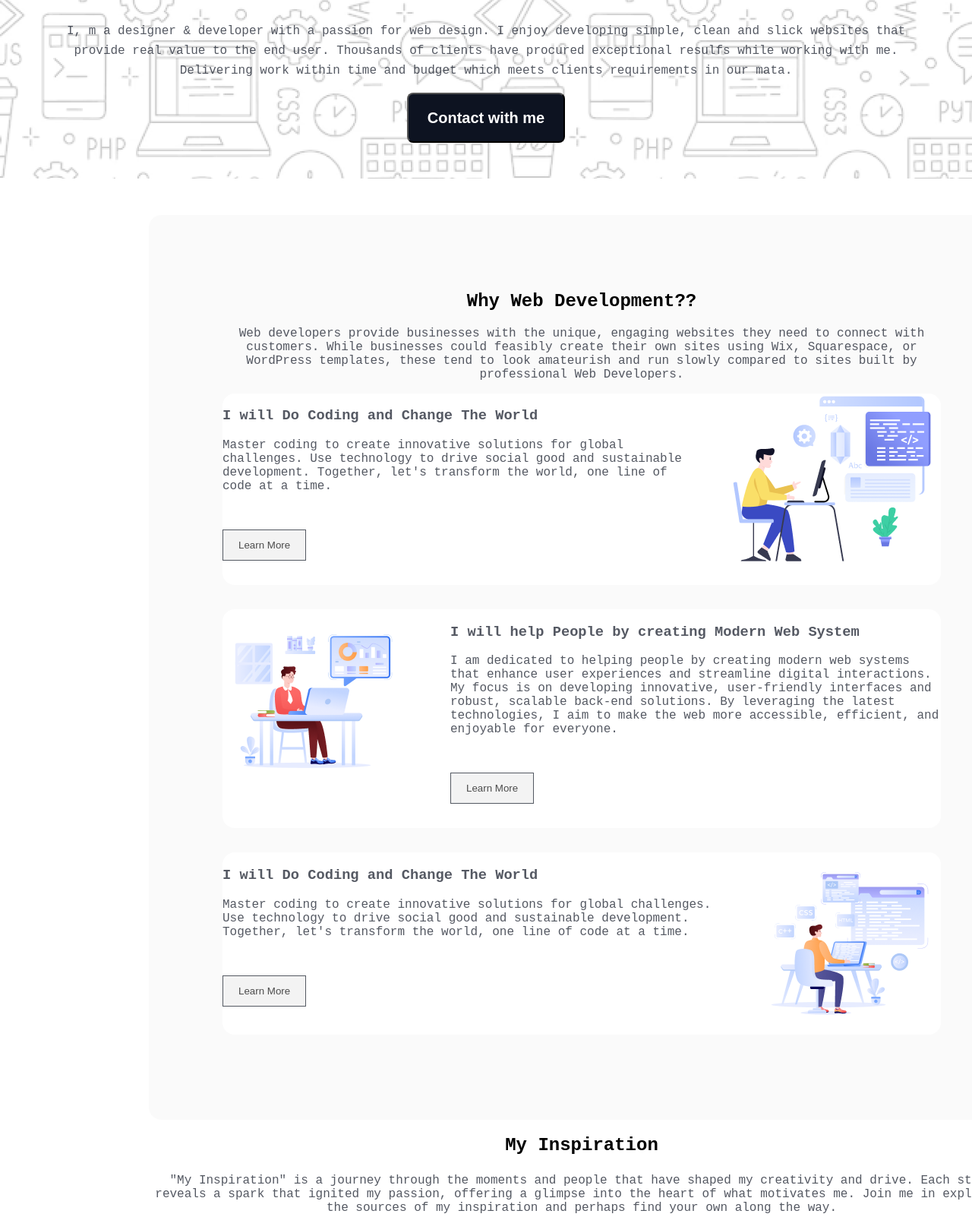
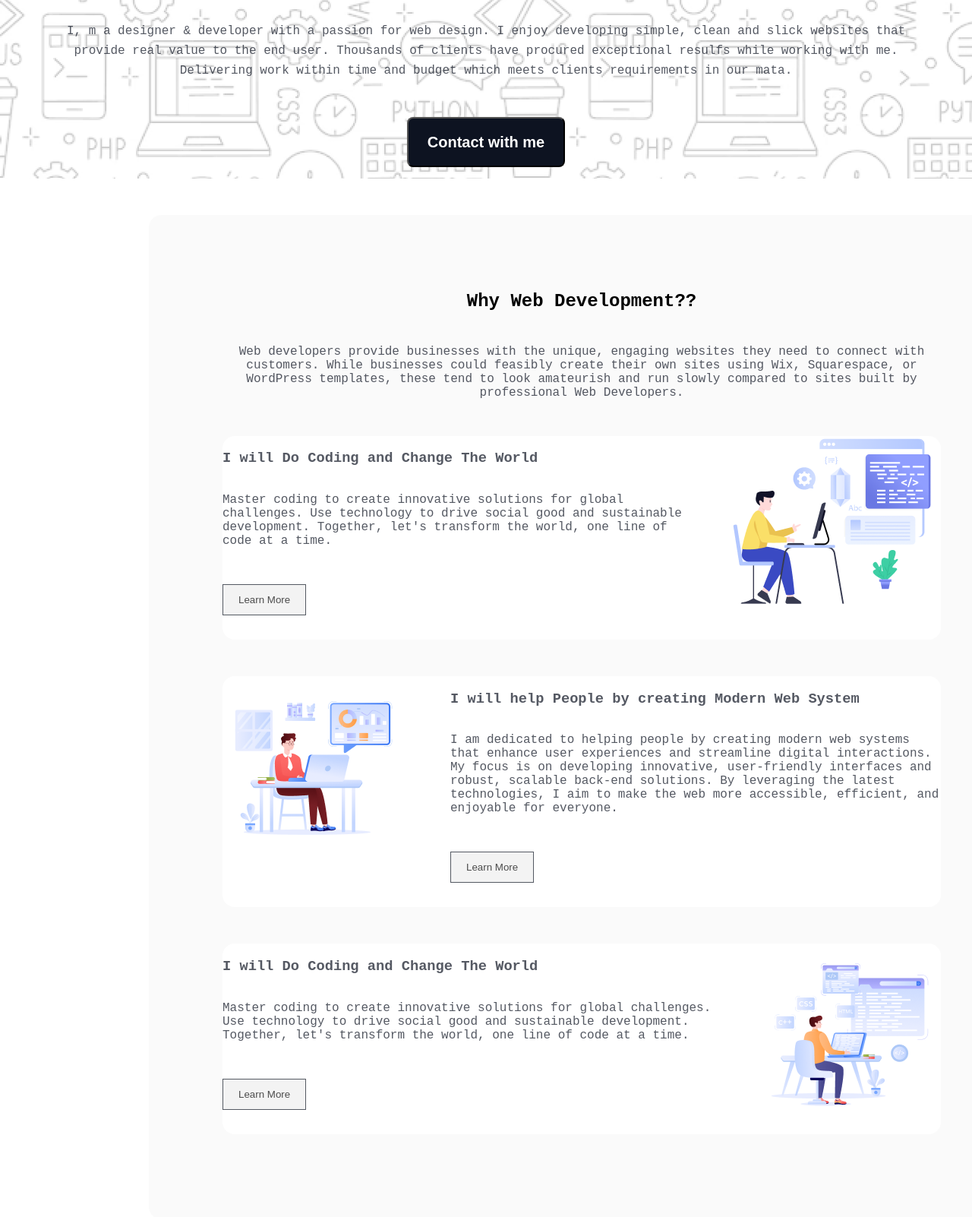
Before and after one commit to gr99murad/project-assingment-1, a plain HTML site: page index.html in a window 1280 px wide. Shown: the part 620-2222 px from the top of the page at 76% size. Drawn offline with Linux system fonts and the light colour scheme; a web font is replaced by a local one.

Commit message:
Project completed

```diff
--- a/index.html
+++ b/index.html
@@ -29,7 +29,7 @@
     <main class="developer-section">
         <section class="Development-section">
            <div class="Development">
-            <h1 class="dev-title">Why Web Development??</h1>
+            <h1 class="dev-title all-title">Why Web Development??</h1>
             <p class="dev-description use-color">Web developers provide businesses with the unique, engaging websites they need to connect with customers. While businesses could feasibly create their own sites using Wix, Squarespace, or WordPress templates, these tend to look amateurish and run slowly compared to sites built by professional Web Developers.</p>
            </div>
 
@@ -37,7 +37,7 @@
         <section>
             <div class="development-description">
                 <div class="developer">
-                    <h3 class="title-dev-color">I will Do Coding and Change The World</h3>
+                    <h3 class="title-dev-color developer-title">I will Do Coding and Change The World</h3>
                     <p class="use-color">Master coding to create innovative solutions for global challenges. Use technology to drive social good and sustainable development. Together, let's transform the world, one line of code at a time.</p>
                     <button class="btn-primary">Learn More</button>
                 </div>
@@ -49,7 +49,7 @@
             <div class="development-description">
                 <img src="assets/Group 3.png" alt="">
                 <div class="developer">
-                    <h3 class="title-dev-color">I will help People by creating Modern Web System</h3>
+                    <h3 class="title-dev-color developer-title">I will help People by creating Modern Web System</h3>
                     <p class="use-color">I am dedicated to helping people by creating modern web systems that enhance user experiences and streamline digital interactions. My focus is on developing innovative, user-friendly interfaces and robust, scalable back-end solutions. By leveraging the latest technologies, I aim to make the web more accessible, efficient, and enjoyable for everyone.</p>
                     <button class="btn-primary">Learn More</button>
                 </div>
@@ -59,7 +59,7 @@
         <section>
             <div class="development-description">
                 <div class="developer">
-                    <h3 class="title-dev-color">I will Do Coding and Change The World</h3>
+                    <h3 class="title-dev-color developer-title">I will Do Coding and Change The World</h3>
                     <p class="use-color">Master coding to create innovative solutions for global challenges. Use technology to drive social good and sustainable development. Together, let's transform the world, one line of code at a time.</p>
                     <button class="btn-primary">Learn More</button>
                 </div>
@@ -72,7 +72,7 @@
 
         <section class="inspiration-section">
             <div>
-                <h2 class="inspiration-title">My Inspiration</h2>
+                <h2 class="inspiration-title all-title">My Inspiration</h2>
                 <p class="use-color inspiration-description">"My Inspiration" is a journey through the moments and people that have
                     shaped my creativity and drive. Each story reveals a spark that ignited my passion, offering a glimpse into the
                     heart of what motivates me. Join me in exploring the sources of my inspiration and perhaps find your own along
@@ -88,7 +88,7 @@
 
         <section class="current-target">
             <div class="target-content">
-                <h2>My Current Target</h2>
+                <h2 class="all-title">My Current Target</h2>
                 <p class="use-color">"My current target is web development, focusing on creating dynamic and responsive websites. I aim to master front-end and back-end technologies to build user-friendly applications. My goal is to combine aesthetic design with robust functionality to enhance the user experience."</p>
             </div>
             <div class="web-Language">
@@ -119,7 +119,7 @@
 
         <section class="next-target-section">
            <div class="target-title">
-            <h2>My Next Target</h2>
+            <h2 class="all-title">My Next Target</h2>
             <p class="use-color">When learning Node.js, React.js, MongoDB, and Express.js, the order in which you learn them can depend on your goals and prior experience.</p>
 
            </div>
--- a/styles/styles.css
+++ b/styles/styles.css
@@ -12,6 +12,9 @@ body{
 .title-dev-color{
     color: #0D1321B3;
 
+}
+.all-title{
+    padding-bottom: 24px;
 }
 /* nav styles */
 nav{
@@ -79,6 +82,7 @@ header {
     font-weight: 600;
     line-height: 23px;
     text-align: center;
+    margin-top: 32px;
 
 }
 .btn-contact-me:hover{
@@ -92,6 +96,9 @@ header {
     margin-right: 152px;
     padding: 48px;
     /* margin-bottom: 32px; */
+}
+.developer-title{
+    padding-bottom: 16px;
 }
 .Development{
     text-align: center;
@@ -107,10 +114,12 @@ header {
 
 
 }
+
 .development-description{
     display: flex;
     gap: 60px;
     align-items: flex-start;
+    margin-top: 48px;
     margin-bottom: 32px;
     border-radius: 16px;
     background: #FFFFFF;
@@ -227,7 +236,7 @@ header {
 /* support section styles */
 
 .support-section{
-    background-image: url(../assets/handshake2.jpg);
+    background-image:url(../assets/handshake2.jpg);
     max-width: 1140px;
     height: 350px;
     /* margin-left: 150px;
@@ -276,6 +285,7 @@ header {
 .support-content{
     margin-top: 20px;
     padding: 0 60px;
+    background: rgba(0,0,0,0.2);
 }
 
 textarea {
```
